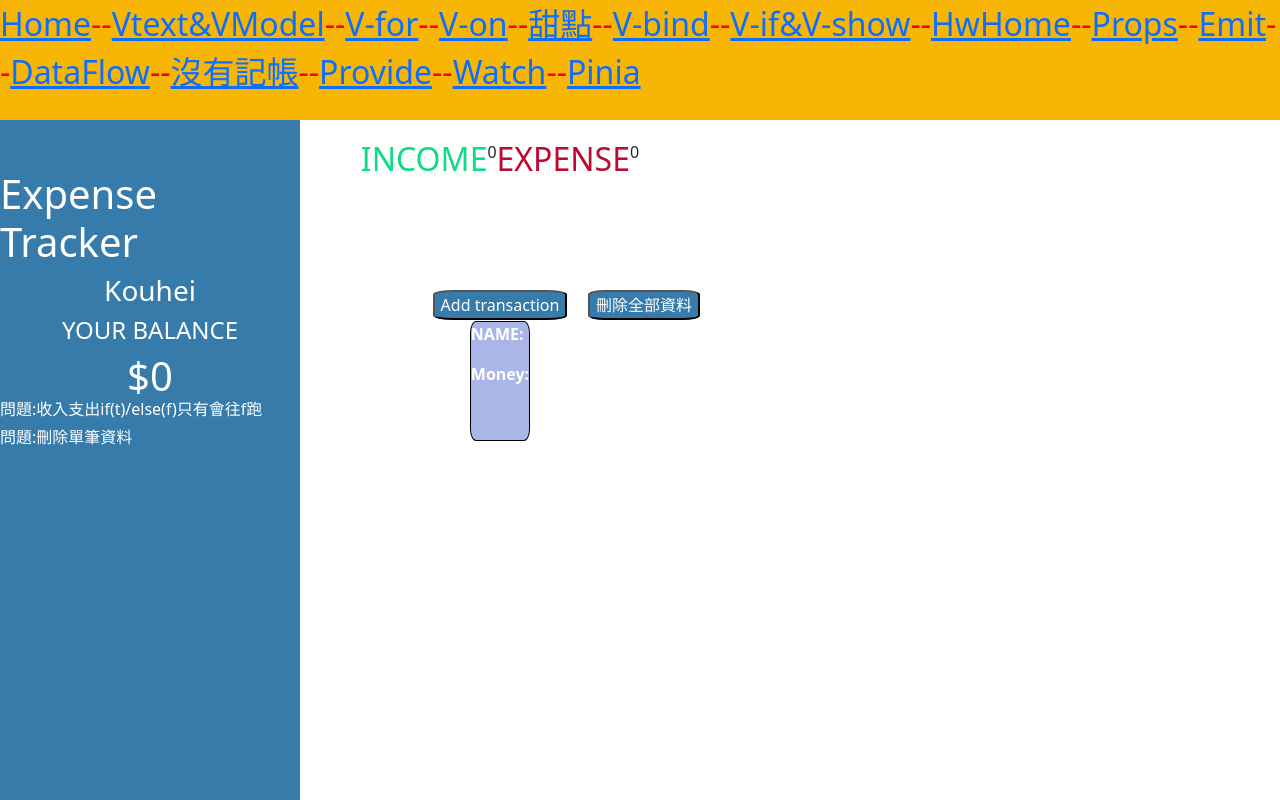
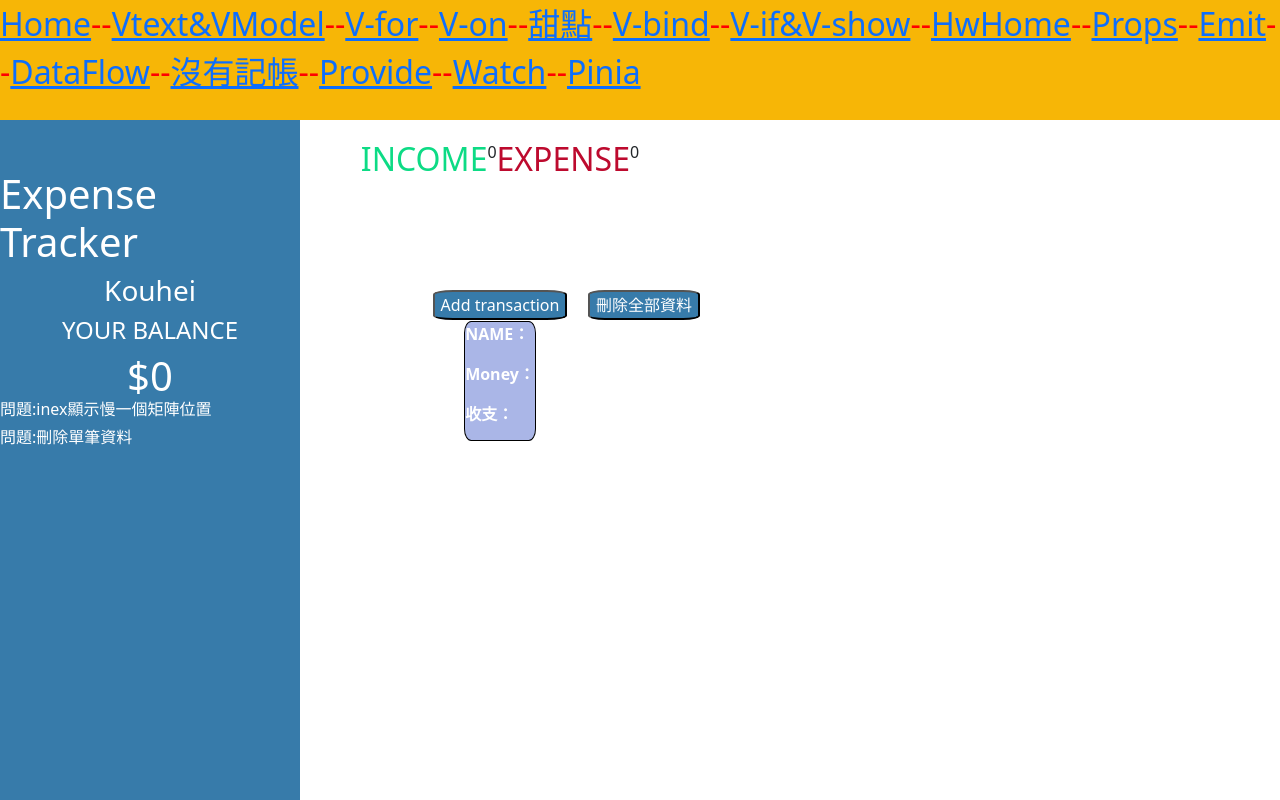
Before and after one commit to k29944397/20231011, a Vue app: page /1022main in a window 1280 px wide. Shown: the top 800 px of the page. Built offline with nearby package versions, Linux system fonts and the light colour scheme.

Commit message:
記帳in/ex顯示矩陣慢一位

```diff
--- a/src/views/1022mainPage.vue
+++ b/src/views/1022mainPage.vue
@@ -8,7 +8,7 @@ export default{
                 {
                 name:"",
                 money:0,
-                pm:true,
+                pm:"true",
                 inex:"支出"
                 }
             ],
@@ -16,6 +16,7 @@ export default{
             minus:[],
             totalp:0,
             totalm:0,
+
         }
     },
     methods:{
@@ -24,18 +25,18 @@ export default{
         },
         addPro(){
             this.project.push({ id:this.name, spend:this.money,inorout:this.pm,inEX:this.inex})
-                if(this.pm == true){
+                if(this.pm == "true"){
                     this.plus.push(this.money);
                     this.inex ="收入";
-                    console.log("plus:"+this.plus);
                 }else{
                     this.minus.push(this.money);
                     this.inex ="支出";
-                    console.log(this.pm);
-                    console.log("minus:"+this.minus);
                 }
+                console.log(this.project)
+                console.log("pm:"+this.pm);
+                console.log("minus:"+this.minus);
+                console.log("plus:"+this.plus);
 
-            console.log(this.pm)
             this.newPro='';
         },
         totalPlus(){
@@ -70,9 +71,9 @@ export default{
             <label for="">number</label>
             <input type="number"  v-model="money" placeholder="資金">
             <label for="">收入</label>
-            <input type="radio" v-model="pm" id="income" value="true">
+            <input type="radio" v-model="pm" name="income" value="true">
             <label for="">支出</label>
-            <input type="radio" v-model="pm" id="expense" value="false">
+            <input type="radio" v-model="pm" name="income" value="false">
             <button @click="addPro(),addshow(),totalPlus(),totalMinus()">確定</button>
             <button @click="addshow()">關閉</button>
         </div>
@@ -86,7 +87,7 @@ export default{
         <h3>Kouhei</h3>
         <h4>YOUR BALANCE</h4>
         <h5 v-text="'$'+(totalp-totalm)"></h5>
-        <h6>問題:收入支出if(t)/else(f)只有會往f跑</h6>
+        <h6>問題:inex顯示慢一個矩陣位置</h6>
         <h6>問題:刪除單筆資料</h6>
     </div>
     <div class="rightBody">
@@ -103,9 +104,9 @@ export default{
         <!-- 記帳子頁 -->
         <div class="rightBody_B">
             <div class="boxArea" v-for="i in project">
-                <p>NAME:{{ i.id }}</p>
-                <p>Money:{{ i.spend }}</p>
-                <p>{{ i.inEX }}</p>
+                <p>NAME：{{ i.id }}</p>
+                <p>Money：{{ i.spend }}</p>
+                <p>收支：{{ i.inEX }}</p>
             </div>
         </div>
     </div>
```
